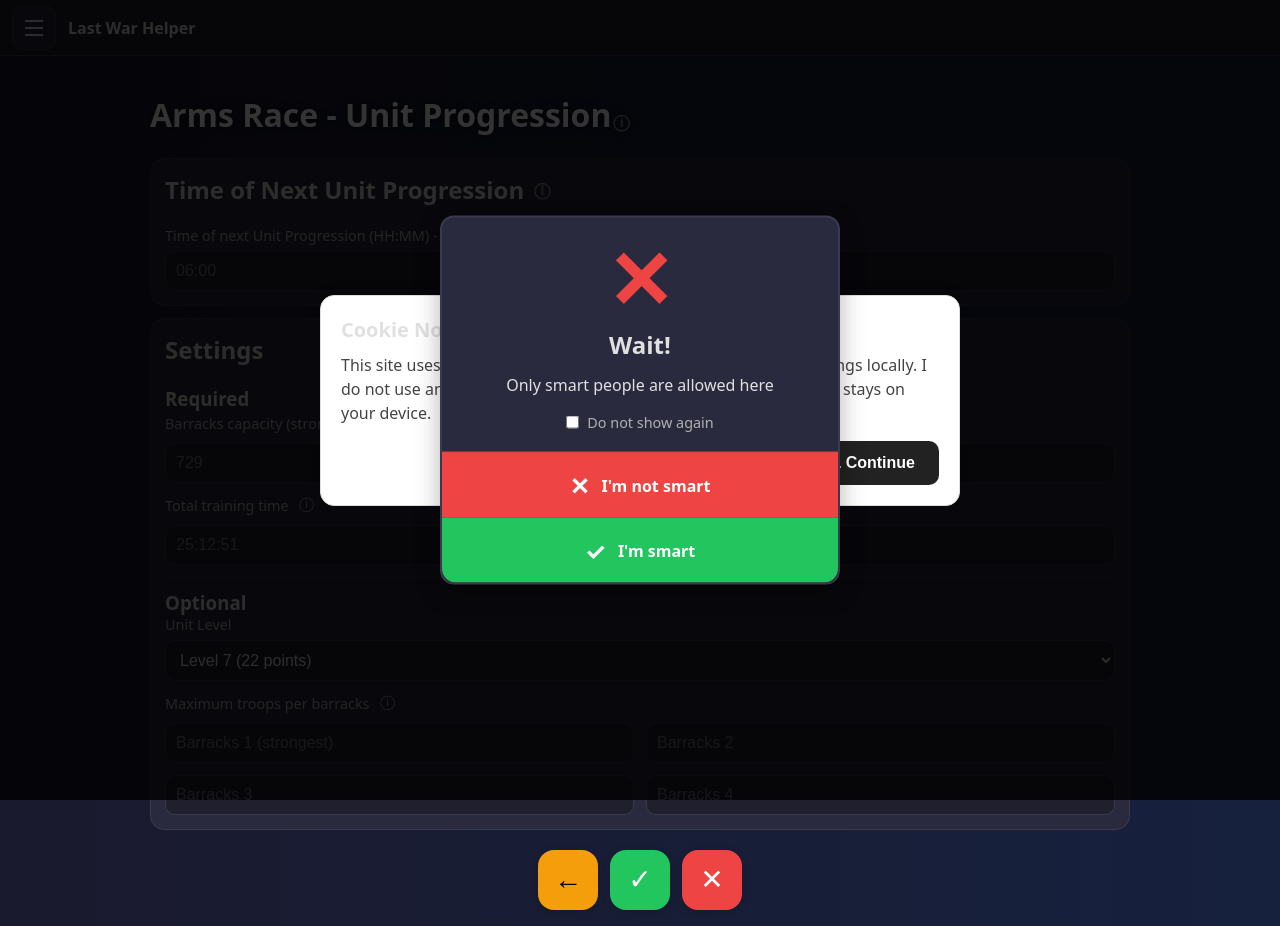
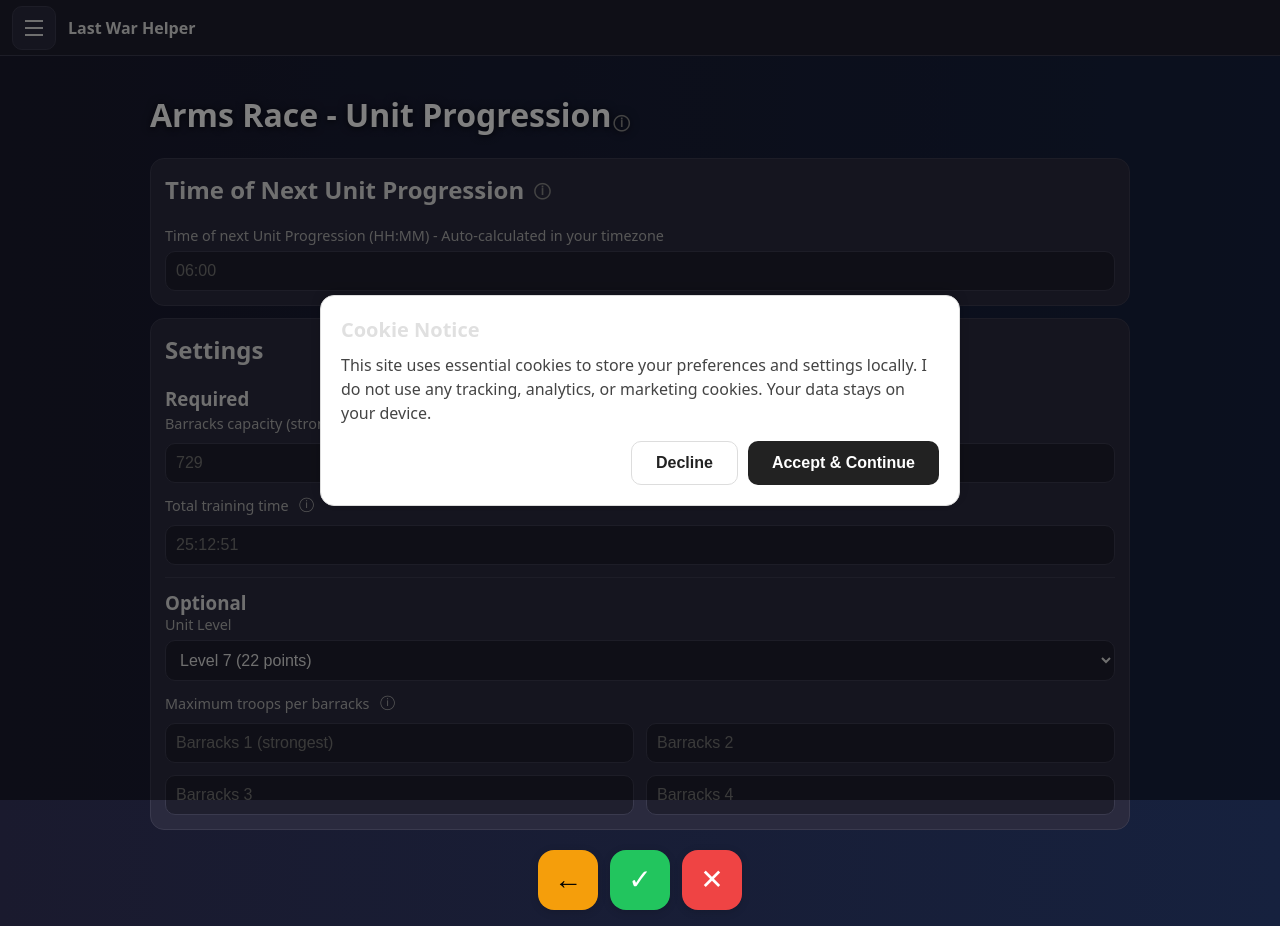
Before and after one commit to Sachmophoclies/last-war, a React (Vite) app: page /last-war/unit-progression in a window 1280 px wide. Built offline with nearby package versions, Linux system fonts and the light colour scheme.

Commit message:
Revert "Created funny popup"
This reverts commit b805c5d6b06a71db5eff91ed7bb7540cc0c8211d.

```diff
--- a/src/App.jsx
+++ b/src/App.jsx
@@ -1,7 +1,6 @@
 import { Routes, Route } from "react-router-dom";
 import HamburgerMenu from "./components/HamburgerMenu.jsx";
 import CookieConsent from "./components/CookieConsent.jsx";
-import SmartPeoplePopup from "./components/SmartPeoplePopup.jsx";
 import Home from "./pages/Home.jsx";
 import UnitProgression from "./pages/ArmsRace/UnitProgression/UnitProgression.jsx";
 import ResultsPage from "./pages/ArmsRace/UnitProgression/ResultsPage.jsx";
@@ -25,7 +24,6 @@ export default function App() {
   return (
     <div className="app">
       <HamburgerMenu />
-      <SmartPeoplePopup />
 
       <main className="content">
         <Routes>
--- a/src/components/SmartPeoplePopup.jsx
+++ /dev/null
@@ -1,110 +0,0 @@
-import { useState, useEffect } from "react";
-import { useLocation } from "react-router-dom";
-
-// Cookie helper functions
-function getCookie(name) {
-  const value = `; ${document.cookie}`;
-  const parts = value.split(`; ${name}=`);
-  if (parts.length === 2) return decodeURIComponent(parts.pop().split(';').shift());
-  return "";
-}
-
-function setCookie(name, value, days = 365) {
-  const expires = new Date(Date.now() + days * 864e5).toUTCString();
-  document.cookie = `${name}=${encodeURIComponent(value)}; expires=${expires}; path=/`;
-}
-
-// List of utility page paths that should show the popup
-const UTILITY_PAGES = [
-  "/unit-progression",
-  "/results",
-  // Add more utility pages here as they are created
-  // Example: "/secret-tasks"
-];
-
-export default function SmartPeoplePopup({ onAccept, onDecline }) {
-  const [show, setShow] = useState(false);
-  const [dontShowAgain, setDontShowAgain] = useState(false);
-  const location = useLocation();
-
-  useEffect(() => {
-    // Only show on utility pages
-    const isUtilityPage = UTILITY_PAGES.includes(location.pathname);
-    if (!isUtilityPage) {
-      return;
-    }
-
-    // Check if user has previously accepted or declined
-    const hasAccepted = getCookie("smartPeopleAccepted") === "true";
-    const hasDismissed = getCookie("smartPeopleDismissed") === "true";
-
-    if (!hasAccepted && !hasDismissed) {
-      setShow(true);
-    } else if (hasAccepted && onAccept) {
-      // Auto-accept if they've accepted before
-      onAccept();
-    }
-  }, [location.pathname, onAccept]);
-
-  const handleAccept = () => {
-    if (dontShowAgain) {
-      setCookie("smartPeopleAccepted", "true");
-    }
-    setShow(false);
-    if (onAccept) onAccept();
-  };
-
-  const handleDecline = () => {
-    if (dontShowAgain) {
-      setCookie("smartPeopleDismissed", "true");
-    }
-    // Redirect to Disney.com
-    window.location.href = "https://disney.com";
-    if (onDecline) onDecline();
-  };
-
-  if (!show) return null;
-
-  return (
-    <>
-      {/* Backdrop */}
-      <div className="smart-people-backdrop" onClick={handleDecline} />
-
-      {/* Popup */}
-      <div className="smart-people-popup">
-        {/* Big X */}
-        <div className="smart-people-x">✕</div>
-
-        {/* Message */}
-        <div className="smart-people-content">
-          <h2 style={{ margin: '0 0 12px 0', fontSize: '1.5rem' }}>Wait!</h2>
-          <p style={{ margin: '0 0 16px 0', fontSize: '1rem', lineHeight: '1.5' }}>
-            Only smart people are allowed here
-          </p>
-
-          {/* Checkbox */}
-          <label className="smart-people-checkbox">
-            <input
-              type="checkbox"
-              checked={dontShowAgain}
-              onChange={(e) => setDontShowAgain(e.target.checked)}
-            />
-            <span>Do not show again</span>
-          </label>
-        </div>
-
-        {/* Footer - Stacked Buttons */}
-        <div className="smart-people-footer">
-          <div className="smart-people-button-decline" onClick={handleDecline}>
-            <span className="smart-people-button-icon">✕</span>
-            <span className="smart-people-button-text">I'm not smart</span>
-          </div>
-          <div className="smart-people-button-accept" onClick={handleAccept}>
-            <span className="smart-people-button-icon">✓</span>
-            <span className="smart-people-button-text">I'm smart</span>
-          </div>
-        </div>
-      </div>
-    </>
-  );
-}
--- a/src/index.css
+++ b/src/index.css
@@ -562,97 +562,3 @@ body { margin: 0; background: linear-gradient(to right, var(--bg-gradient-start)
 body:not([data-debug="true"]) .debug-only{
   display:none;
 }
-
-/* Smart People Popup */
-.smart-people-backdrop{
-  position: fixed;
-  inset: 0;
-  background: rgba(0,0,0,0.6);
-  z-index: 100;
-}
-.smart-people-popup{
-  position: fixed;
-  top: 50%;
-  left: 50%;
-  transform: translate(-50%, -50%);
-  background: var(--card-bg);
-  border: 2px solid var(--card-border);
-  border-radius: 14px;
-  width: 90%;
-  max-width: 400px;
-  box-shadow: 0 8px 24px rgba(0,0,0,0.3);
-  z-index: 101;
-  overflow: hidden;
-}
-.smart-people-x{
-  font-size: 80px;
-  font-weight: 700;
-  color: #ef4444;
-  text-align: center;
-  padding: 20px 0 10px 0;
-  line-height: 1;
-}
-.smart-people-content{
-  padding: 0 24px 20px 24px;
-  text-align: center;
-  color: var(--text-primary);
-}
-.smart-people-checkbox{
-  display: flex;
-  align-items: center;
-  justify-content: center;
-  gap: 8px;
-  cursor: pointer;
-  user-select: none;
-  font-size: 0.9rem;
-  color: var(--text-secondary);
-}
-.smart-people-checkbox input[type="checkbox"]{
-  width: auto;
-  cursor: pointer;
-  margin: 0;
-}
-.smart-people-footer{
-  display: flex;
-  flex-direction: column;
-  width: 100%;
-}
-.smart-people-button-decline{
-  background: #ef4444;
-  padding: 16px;
-  display: flex;
-  align-items: center;
-  justify-content: center;
-  gap: 12px;
-  cursor: pointer;
-  transition: background 0.15s ease;
-  border-top: 1px solid rgba(0,0,0,0.1);
-}
-.smart-people-button-decline:hover{
-  background: #dc2626;
-}
-.smart-people-button-accept{
-  background: #22c55e;
-  padding: 16px;
-  display: flex;
-  align-items: center;
-  justify-content: center;
-  gap: 12px;
-  cursor: pointer;
-  transition: background 0.15s ease;
-  border-bottom-left-radius: 14px;
-  border-bottom-right-radius: 14px;
-}
-.smart-people-button-accept:hover{
-  background: #16a34a;
-}
-.smart-people-button-icon{
-  font-size: 24px;
-  color: #fff;
-  font-weight: 700;
-}
-.smart-people-button-text{
-  font-size: 1rem;
-  color: #fff;
-  font-weight: 600;
-}
```
